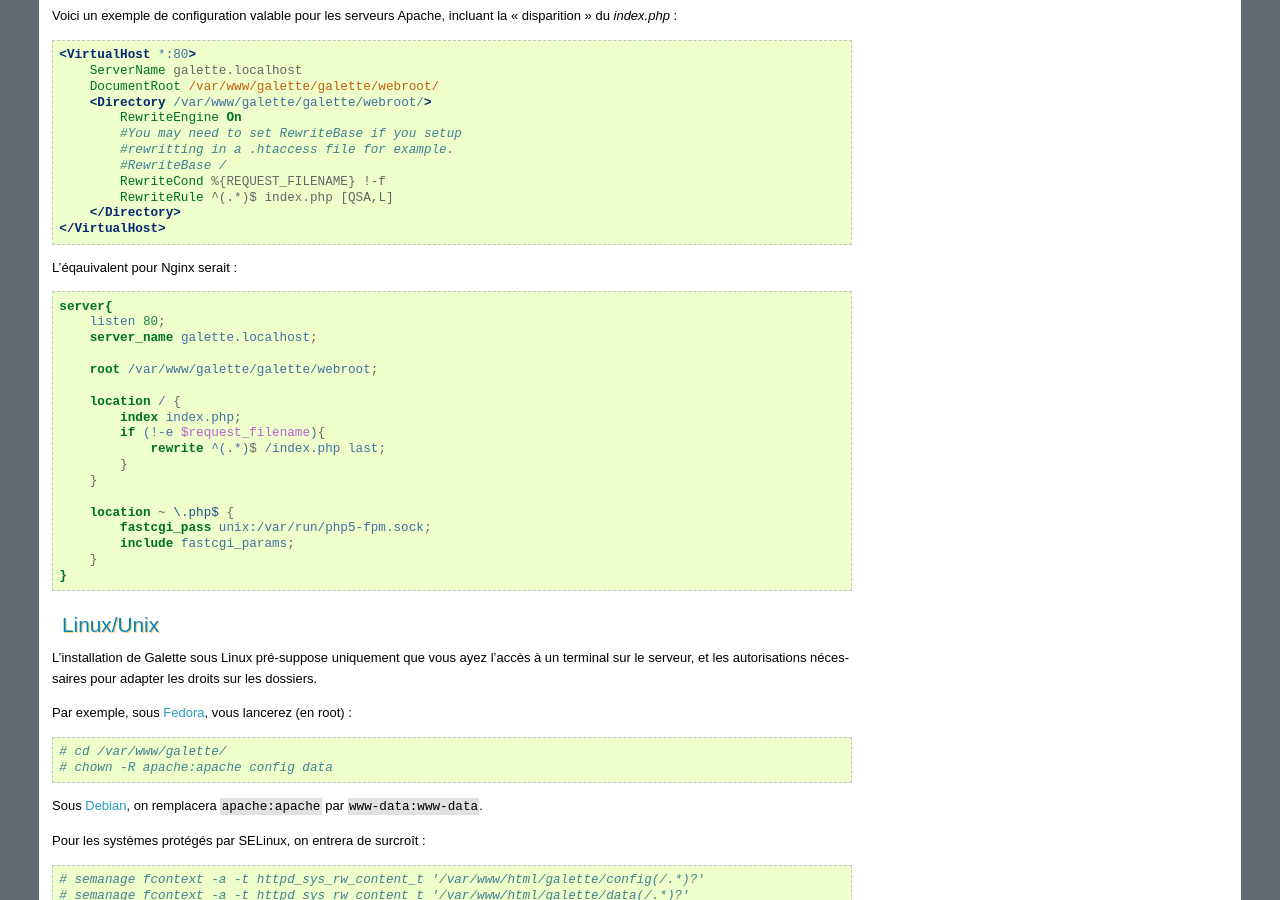
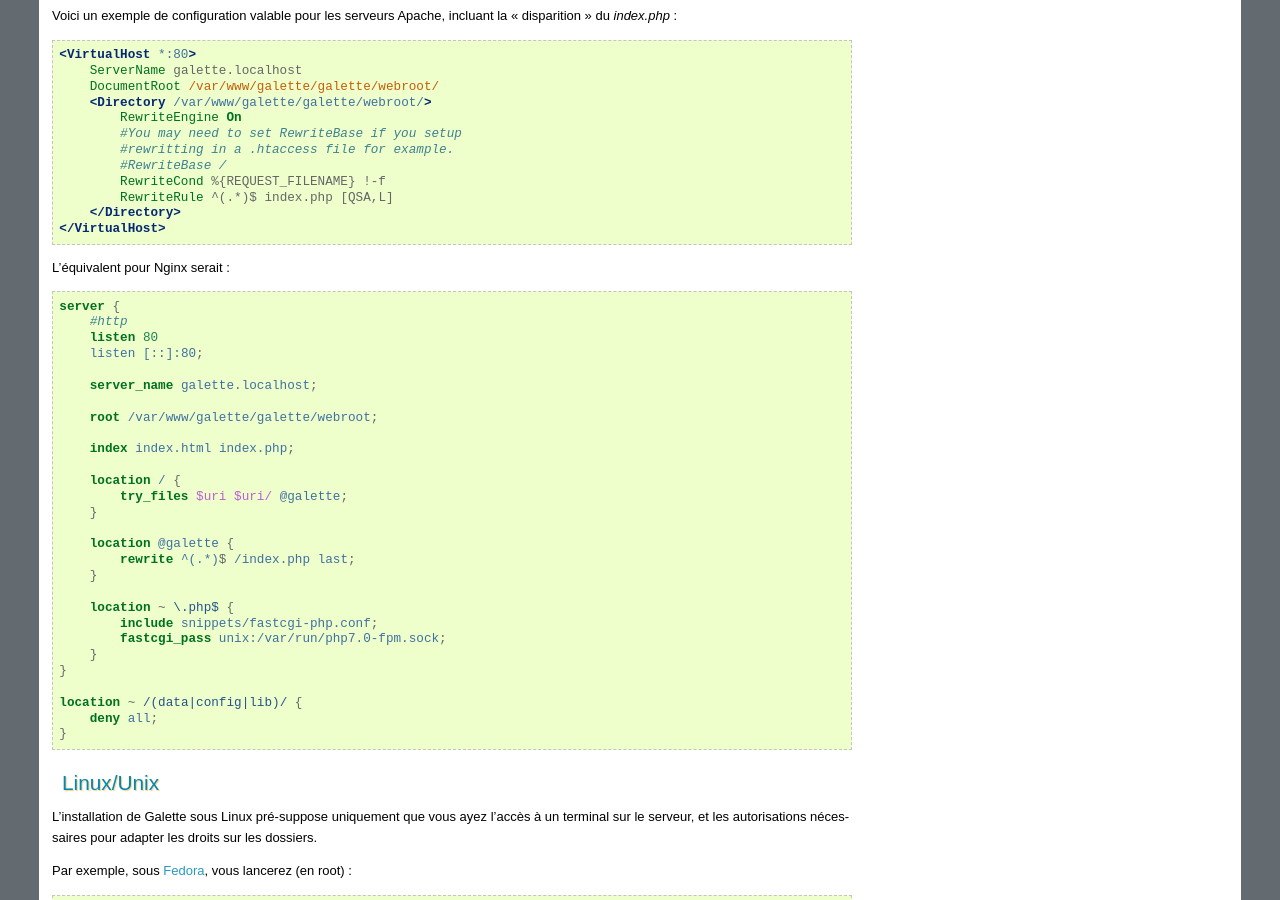
Before and after one commit to galette/galettedoc, a Sphinx documentation site: the page built from source/installation/preparation.rst, in a window 1280 px wide and 900 px high, scrolled down 1300 px. Built offline with Sphinx 7.4.7, drawn with Linux system fonts in a browser that asks for light colours.

Commit message:
Mise à jour documentation Nginx; closes #1157

```diff
--- a/source/installation/preparation.rst
+++ b/source/installation/preparation.rst
@@ -68,27 +68,37 @@ Voici un exemple de configuration valable pour les serveurs Apache, incluant la
        </Directory>
    </VirtualHost>
 
-L'éqauivalent pour Nginx serait :
+L'équivalent pour Nginx serait :
 
 .. code-block:: nginx
 
-   server{
-       listen 80;
+   server {
+       #http
+       listen 80
+       listen [::]:80;
+
        server_name galette.localhost;
 
        root /var/www/galette/galette/webroot;
 
+       index index.html index.php;
+
        location / {
-           index index.php;
-           if (!-e $request_filename){
-               rewrite ^(.*)$ /index.php last;
-           }
+           try_files $uri $uri/ @galette;
+       }
+
+       location @galette {
+           rewrite ^(.*)$ /index.php last;
        }
 
        location ~ \.php$ {
-           fastcgi_pass unix:/var/run/php5-fpm.sock;
-           include fastcgi_params;
+           include snippets/fastcgi-php.conf;
+           fastcgi_pass unix:/var/run/php7.0-fpm.sock;
        }
+   }
+
+   location ~ /(data|config|lib)/ {
+       deny all;
    }
 
 .. _installationunix:
```
